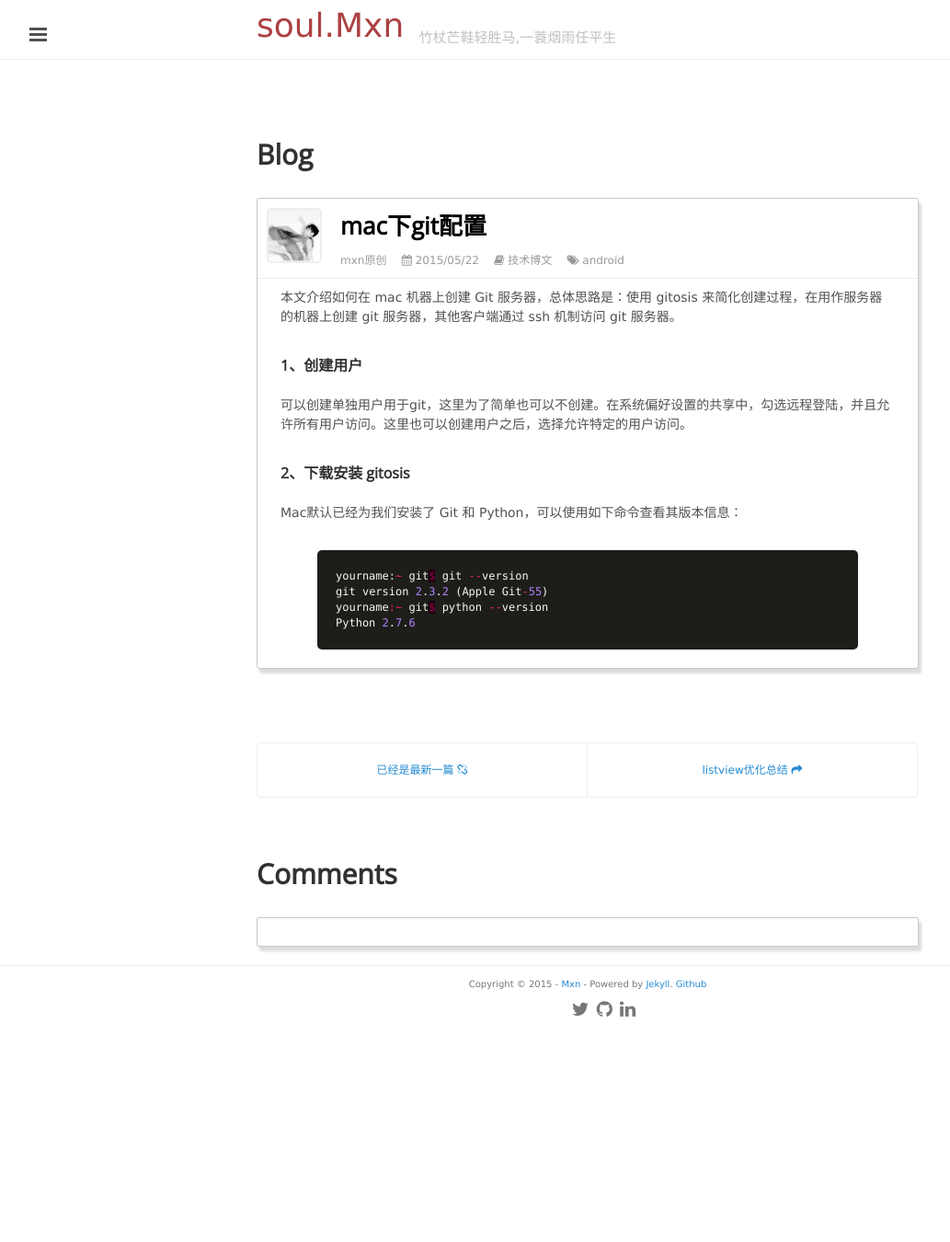
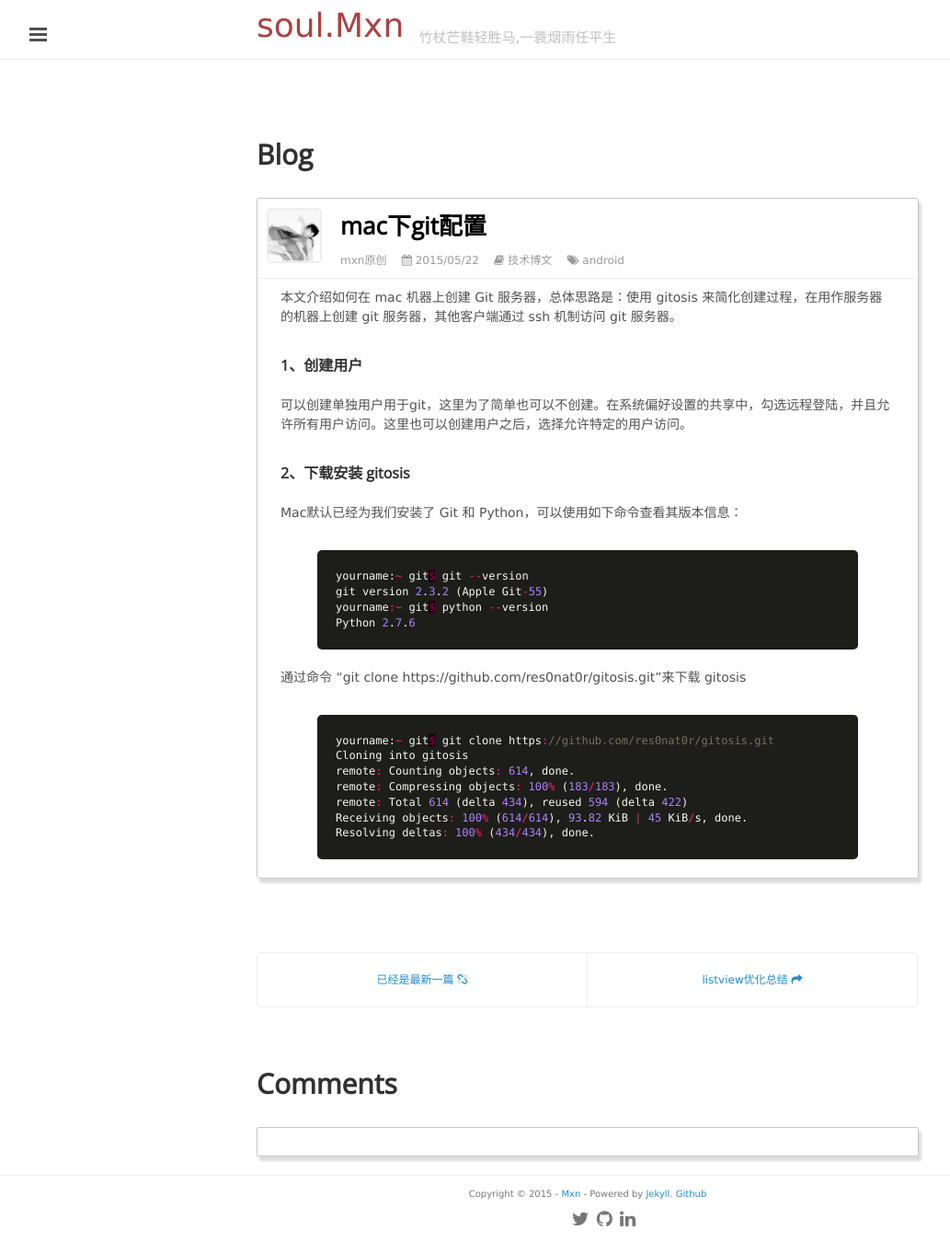
Before and after one commit to mxn21/mxn21.github.io, a Jekyll site: the page built from _posts/2015-5-22-mac下git配置.md, in a window 1280 px wide. Shown: the whole page at 92% size, without its empty margins (1-1034 px from the left). Built offline with Jekyll 4.4.1, drawn with Linux system fonts in a browser that asks for light colours; Markdown is read by kramdown in place of the engine named in the settings; comment, search, counter and statistics services are not loaded; before the commit the page ends 1122 px from its top, so only the background shows below that.

Commit message:
Update 2015-5-22-mac下git配置.md

```diff
--- a/_posts/2015-5-22-mac下git配置.md
+++ b/_posts/2015-5-22-mac下git配置.md
@@ -17,9 +17,23 @@
 Mac默认已经为我们安装了 Git 和 Python，可以使用如下命令查看其版本信息：
 
 {% highlight c %}
+
 yourname:~ git$ git --version
 git version 2.3.2 (Apple Git-55)
 yourname:~ git$ python --version
 Python 2.7.6
 
 {% endhighlight  %}
+
+通过命令 "git clone https://github.com/res0nat0r/gitosis.git"来下载 gitosis
+{% highlight c %}
+
+yourname:~ git$ git clone https://github.com/res0nat0r/gitosis.git
+Cloning into gitosis
+remote: Counting objects: 614, done.
+remote: Compressing objects: 100% (183/183), done.
+remote: Total 614 (delta 434), reused 594 (delta 422)
+Receiving objects: 100% (614/614), 93.82 KiB | 45 KiB/s, done.
+Resolving deltas: 100% (434/434), done.
+
+{% endhighlight  %}
```
